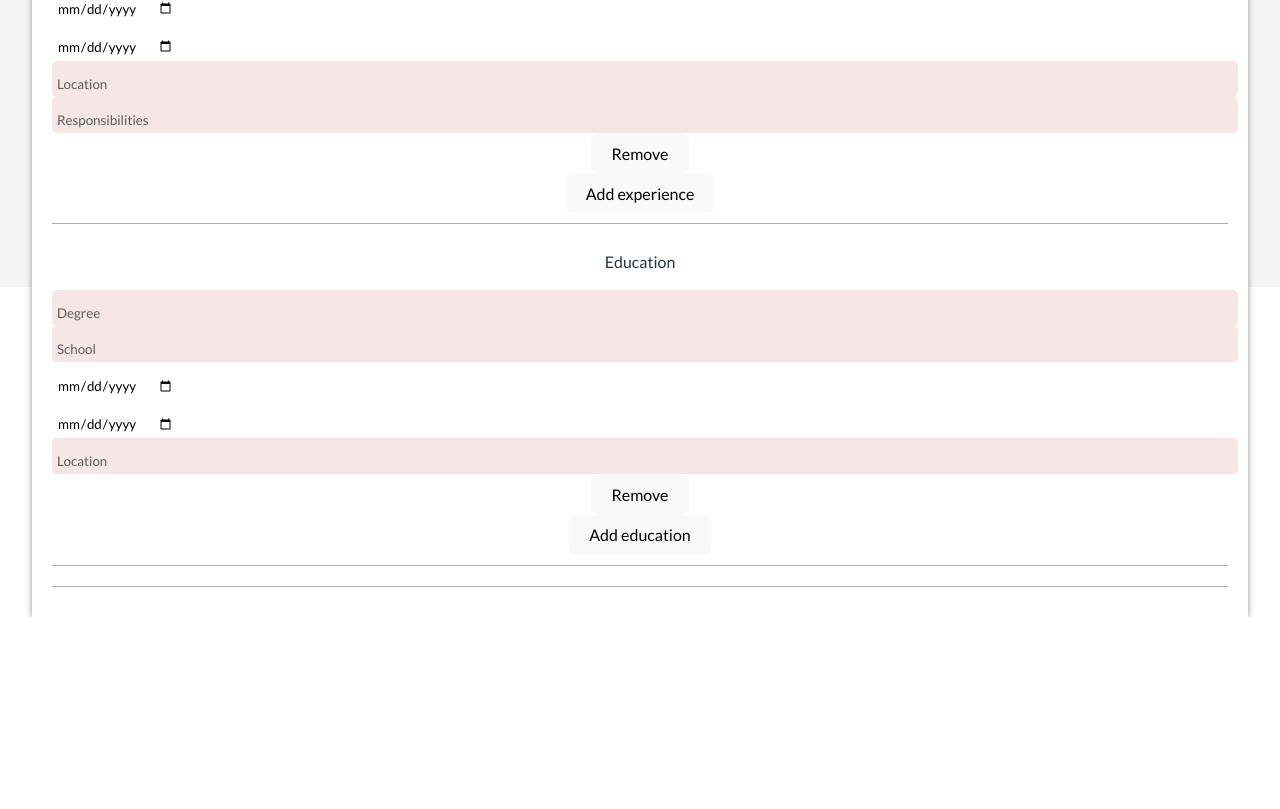
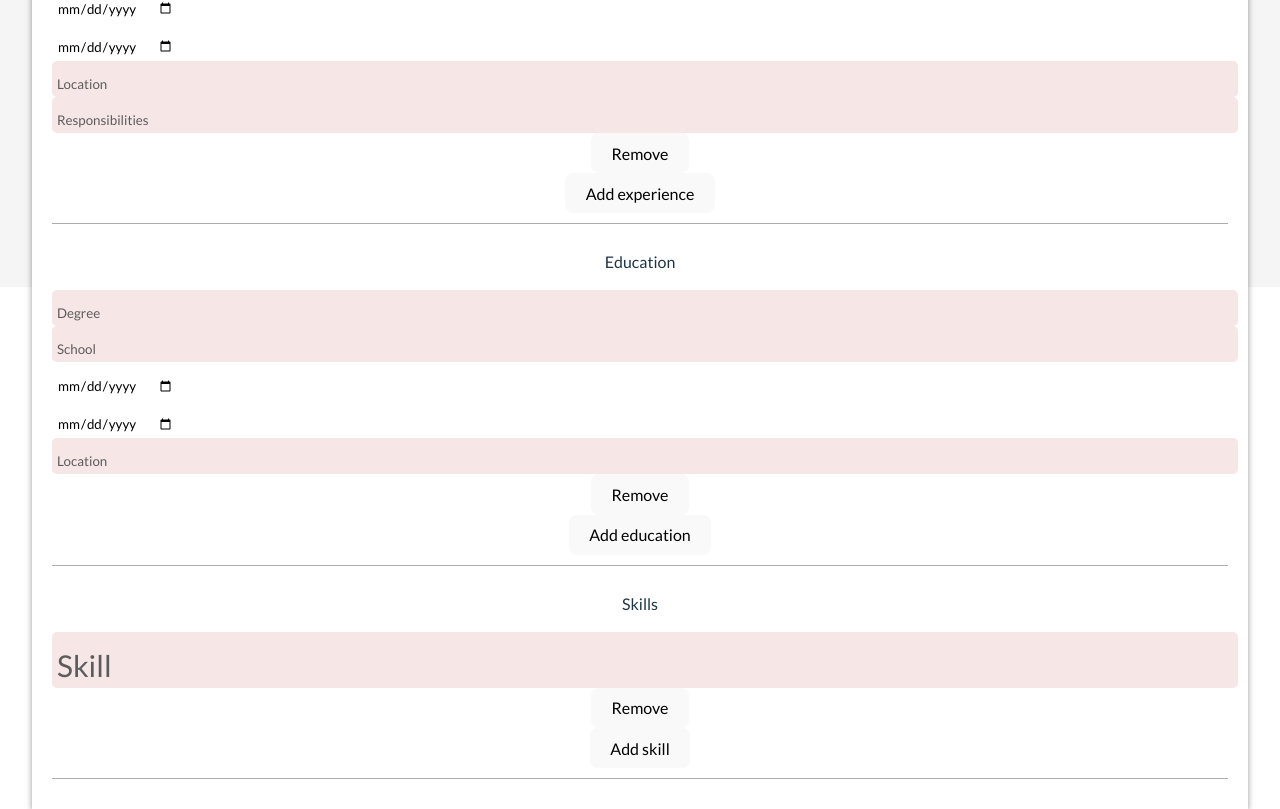
Before and after one commit to sevleo/TOP-CVMaker, a React (Vite) app: page / in a window 1280 px wide. Shown: the part 577-1386 px from the top of the page. Before the commit the page ends 1194 px from the top, so only its background shows below. Built offline with nearby package versions, Linux system fonts and the light colour scheme.

Commit message:
add skills

```diff
--- a/src/App.jsx
+++ b/src/App.jsx
@@ -36,7 +36,12 @@ function App() {
         location: "",
       },
     ],
-    skills: [],
+    skills: [
+      {
+        id: Math.random(),
+        name: "",
+      },
+    ],
   });
 
   const handleFieldChange = (field, value) => {
--- a/src/components/EducationSection.jsx
+++ b/src/components/EducationSection.jsx
@@ -1,4 +1,3 @@
-import { useState } from "react";
 import Input from "./Input";
 import Button from "./Button";
 import "../styles/EducationSection.css";
--- a/src/components/SkillsSection.jsx
+++ b/src/components/SkillsSection.jsx
@@ -1,8 +1,49 @@
-import { useState } from "react";
 import Input from "./Input";
 import Button from "./Button";
 import "../styles/SkillsSection.css";
 
-export default function SkillsSection({ onProfileChange }) {
-  return <div className="skills-section"></div>;
+export default function SkillsSection({
+  skills,
+  addItem,
+  removeItem,
+  onChange,
+}) {
+  function addSkill() {
+    const newSkill = {
+      id: Math.random(),
+      name: "",
+    };
+    addItem("skills", newSkill);
+  }
+
+  return (
+    <div className="skill-section">
+      <p>Skills</p>
+      {skills.map((skill, index) => (
+        <div key={skill.id} className="skill">
+          <Input
+            label="Skill"
+            placeholder="Skill"
+            className="skill name"
+            value={skill.name}
+            onChange={(value) => onChange(index, "name", value, "skills")}
+          />
+          <Button
+            label="Remove"
+            className="remove-skill"
+            onClick={() => {
+              removeItem("skills", skill);
+            }}
+          />
+        </div>
+      ))}
+      <Button
+        label="Add skill"
+        className="add-skill"
+        onClick={() => {
+          addSkill();
+        }}
+      />
+    </div>
+  );
 }
```
